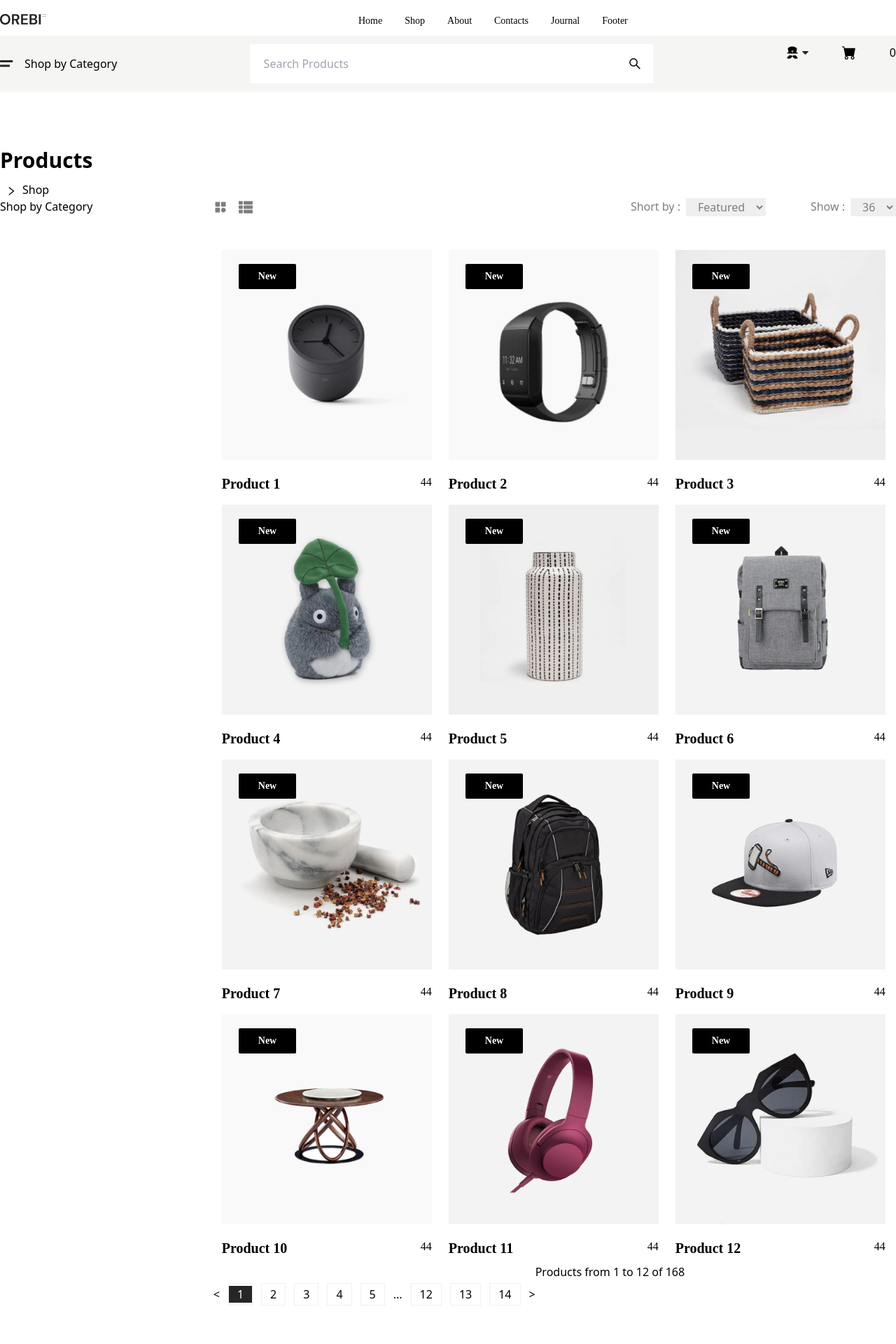
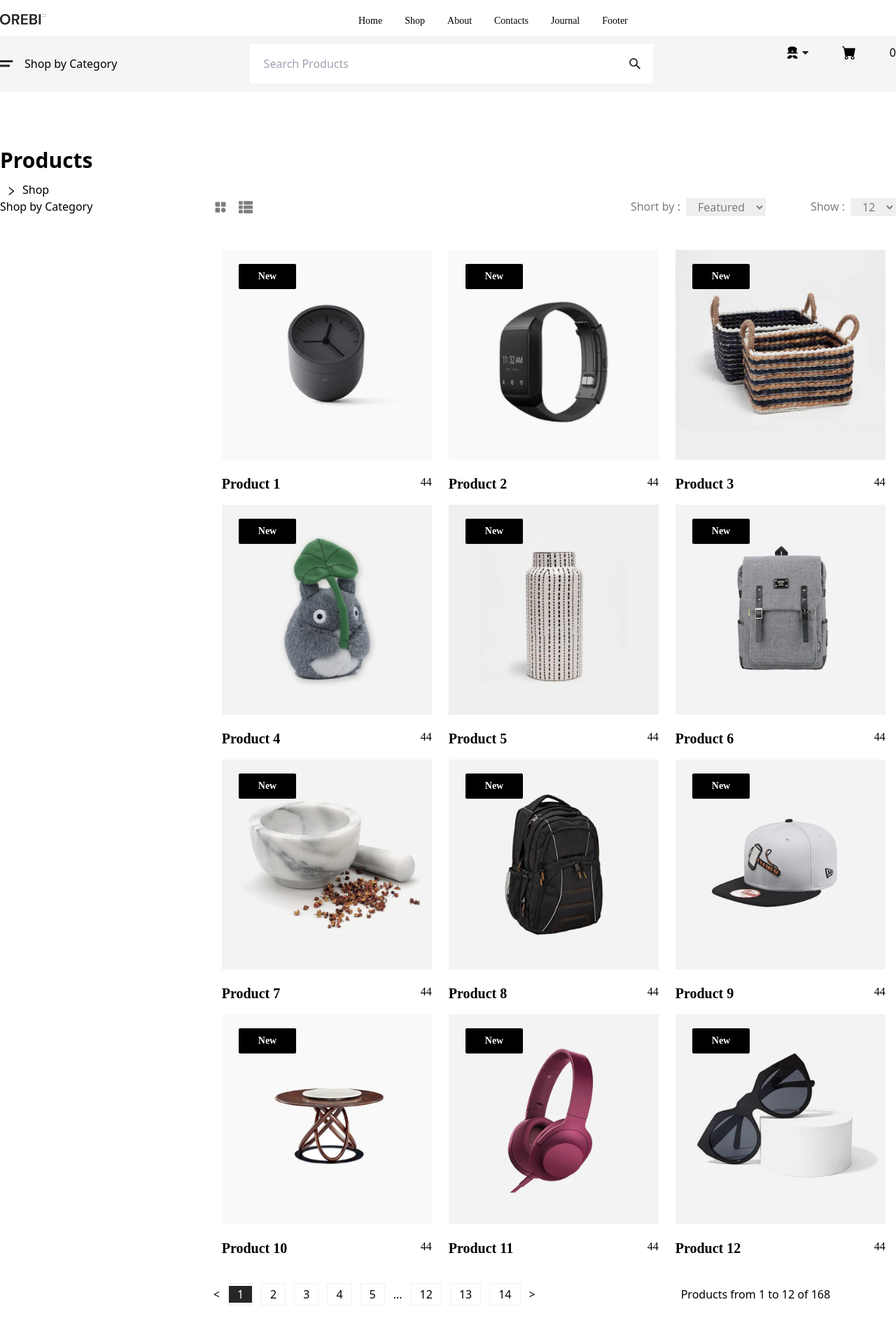
Before and after one commit to jibonrahaman/Orebi-fronted-E-commerce, a React (Vite) app: page /shop in a window 1280 px wide. Shown: the top 1920 px of the page at 70% size. Built offline with nearby package versions, Linux system fonts and the light colour scheme.

Commit message:
product Page- pagination

```diff
--- a/src/Components/ProductPage/ProductPage.jsx
+++ b/src/Components/ProductPage/ProductPage.jsx
@@ -1,4 +1,4 @@
-import React from 'react'
+import React, { useState } from 'react'
 import { useSelector } from 'react-redux'
 import {AiOutlineRight} from "react-icons/ai"
 import Flex from '../../Flex'
@@ -13,7 +13,7 @@ import Slides from '../SlidesPage/Slides'
 
 import Pagination from '../../Pagination'
 function ProductPage() {
-
+const [showPagination, setshowPagination] = useState(12)
 
   return (
     <section>
@@ -43,17 +43,18 @@ function ProductPage() {
        </Flex>
        <Flex className=" gap-x-2">
         <h4>Show : </h4>
-        <select className='cursor-pointer relative border border-[#f0f0f0] px-3'>
+        <select onChange={(e)=>setshowPagination(e.target.value)} className='cursor-pointer relative border border-[#f0f0f0] px-3'>
         <MdOutlineArrowDropDown className=' absolute top-0 right-0' />
-          <option value="">36</option>
-          <option value="">34</option>
+          <option value="12">12</option>
+          <option value="24">24</option>
+          <option value="36">36</option>
         </select>
        </Flex>
       </Flex>
         </Flex>
 
 <div className=' mt-10 flex flex-wrap '>
-<Pagination itemsPerPage={12} />
+<Pagination itemsPerPage={showPagination} />
 </div>
 
 
--- a/src/Pagination.jsx
+++ b/src/Pagination.jsx
@@ -255,7 +255,7 @@ function Pagination({ itemsPerPage }) {
         activeClassName="  bg-[#262626] text-white "
         pageLinkClassName = " px-3 py-1 border border-[#f0f0f0]"
       />
-      <h5>Products from {itemOffset+1} to {endOffset >  items.length ? items.length : endOffset} of {items.length}</h5>
+      <h5 className='mt-8 pl-52'>Products from {itemOffset== 0? itemOffset+1 : itemOffset} to {endOffset >  items.length ? items.length : endOffset} of {items.length}</h5>
     </>
   );
 }
```
